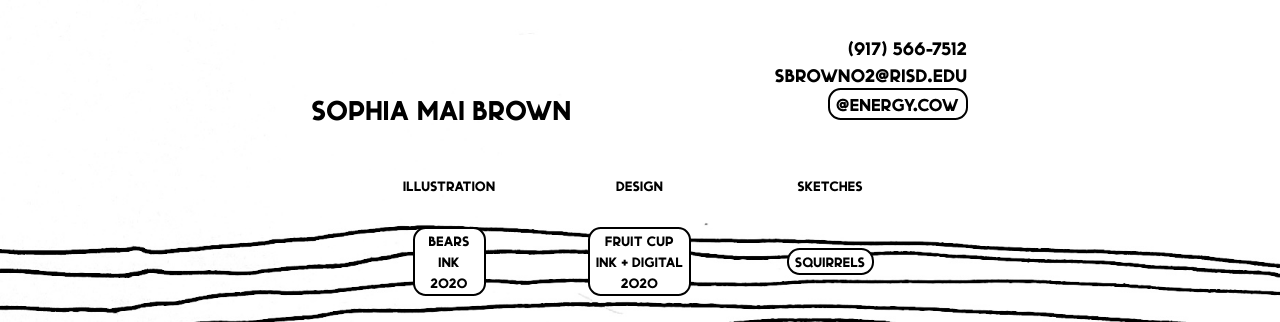
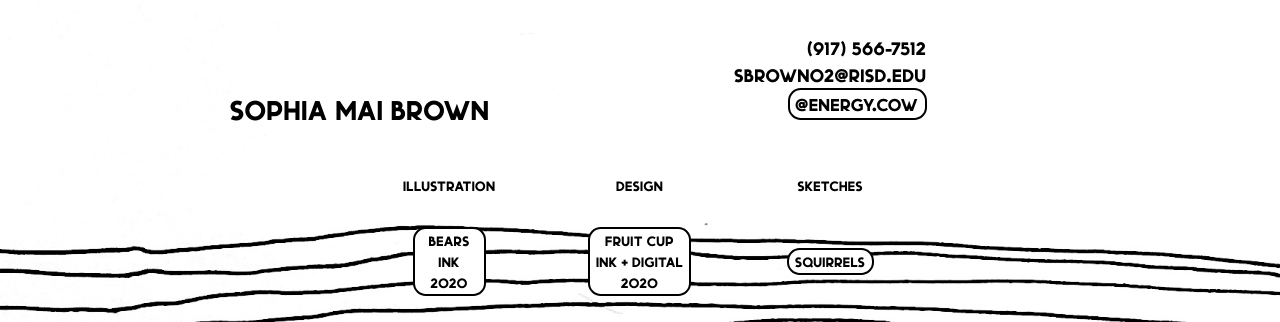
Before and after one commit to energycow/sophia, a plain HTML site: page index.html in a window 1280 px wide. Shown: the top 322 px of the page. Drawn offline with nearby package versions, Linux system fonts and the light colour scheme.

Commit message:
Update index.css

```diff
--- a/index.css
+++ b/index.css
@@ -63,10 +63,10 @@ button:hover {
 
 .info {
   /* padding-top: 2%; */
-  padding-right: 10%;
-  padding-left: 10%;
+  padding-right: 15%;
+  padding-left:0%;
   /* padding-bottom: 1%; */
-  font-size: 2vw;
+
 }
 
 
```
